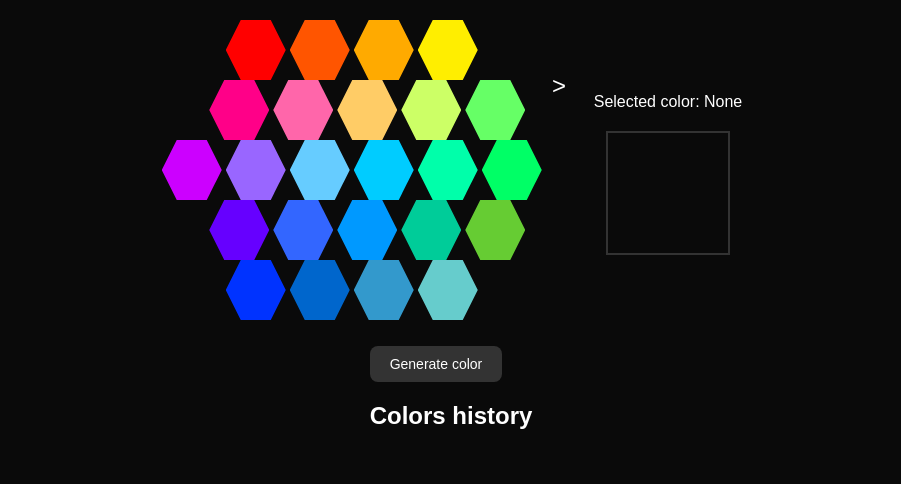
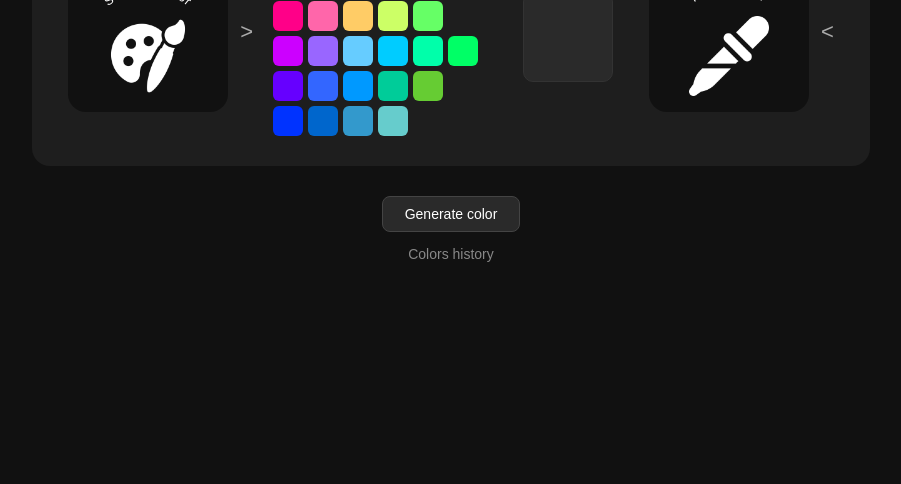
Before and after one commit to dinozemcev12/palitracolor, a plain HTML site: page index.html in a window 1280 px wide. Shown: the part 316-800 px from the top of the page, without its empty margins (189-1090 px from the left). Drawn offline with Linux system fonts and the light colour scheme.

Commit message:
Update CSS styles

```diff
--- a/index.html
+++ b/index.html
@@ -8,8 +8,11 @@
 </head>
 <body>
 
-<div class="box">
-  <svg class="arc-text" viewBox="0 0 160 80" width="150">
+<div class="app">
+
+    <div class="left-panel">
+        <div class="card select-card">
+            <svg class="arc-text" viewBox="0 0 160 80" width="140">
                 <path id="curve" d="M 20,70 A 70,70 0 0,1 140,70" fill="none"/>
                 <text font-size="14" fill="white" font-family="sans-serif" font-weight="500" letter-spacing="1">
                     <textPath href="#curve" startOffset="50%" text-anchor="middle">Select a color</textPath>
@@ -18,18 +21,39 @@
             <img src="color-palette.png" class="palette-icon" alt="Palette">
         </div>
         <span class="arrow">&#62;</span>
+    </div>
 
+    <div class="main">
         <h1>Hex Color Picker</h1>
         <div class="container">
             <div id="palette"></div>
             <div class="info">
-        <p>Selected color: <span id="color">None</span></p>
+                <p class="info-label">Selected color: <span id="color">None</span></p>
                 <div id="preview"></div>
             </div>
         </div>
-<div>
+    </div>
+
+    <div class="right-panel">
+        <div class="card pick-card">
+            <svg class="arc-text" viewBox="0 0 160 80" width="140">
+                <path id="curve2" d="M 20,70 A 70,70 0 0,1 140,70" fill="none"/>
+                <text font-size="14" fill="white" font-family="sans-serif" font-weight="500" letter-spacing="1">
+                    <textPath href="#curve2" startOffset="50%" text-anchor="middle">Pick a color</textPath>
+                </text>
+            </svg>
+            <img src="color-picker.png" class="pick-icon" alt="Eyedropper">
+        </div>
+        <span class="arrow left-arrow">&#60;</span>
+    </div>
+
+</div>
+
+<div class="bottom">
     <button>Generate color</button>
-    <div id="hiscolors"><h2>Colors history</h2></div>
+    <div id="hiscolors">
+        <h2>Colors history</h2>
+    </div>
 </div>
 
 <script src="script.js"></script>
--- a/script.js
+++ b/script.js
@@ -1,34 +1,82 @@
-const colors=[
-    ["#ff0000","#ff5500","#ffaa00","#ffee00"],
-    ["#ff0088","#ff66aa","#ffcc66","#ccff66","#66ff66"],
-    ["#cc00ff","#9966ff","#66ccff","#00ccff","#00ffaa","#00ff66"],
-    ["#6600ff","#3366ff","#0099ff","#00cc99","#66cc33"],
-    ["#0033ff","#0066cc","#3399cc","#66cccc"]
-    ];
+const colors = [
+    ["#ff0000", "#ff5500", "#ffaa00", "#ffee00"],
+    ["#ff0088", "#ff66aa", "#ffcc66", "#ccff66", "#66ff66"],
+    ["#cc00ff", "#9966ff", "#66ccff", "#00ccff", "#00ffaa", "#00ff66"],
+    ["#6600ff", "#3366ff", "#0099ff", "#00cc99", "#66cc33"],
+    ["#0033ff", "#0066cc", "#3399cc", "#66cccc"]
+];
 
-    const palette=document.getElementById("palette");
-    const preview=document.getElementById("preview");
-    const text=document.getElementById("color");
+const palette = document.getElementById("palette");
+const preview = document.getElementById("preview");
+const text = document.getElementById("color");
+const generateBtn = document.querySelector("button");
+const histList = document.createElement("div");
+histList.id = "histList";
+document.getElementById("hiscolors").appendChild(histList);
 
-    colors.forEach((list,index)=>{
-     const row=document.createElement("div");
-     row.className="row";
-     if(index%2) row.classList.add("offset");
+let history = [];
 
-     list.forEach(color=>{
-       const hex=document.createElement("div");
-       hex.className="hex";
-       hex.style.background=color;
+function generateRandomHex() {
+    const chars = "0123456789ABCDEF";
+    let hex = "#";
+    for (let i = 0; i < 6; i++) {
+        hex += chars[Math.floor(Math.random() * 16)];
+    }
+    return hex;
+}
 
-       hex.addEventListener("click",()=>{
-          document.querySelectorAll(".hex").forEach(h=>h.classList.remove("selected"));
-          hex.classList.add("selected");
-          preview.style.background=color;
-          text.textContent=color;
-       });
+function addToHistory(color) {
+    history.unshift(color);
+    if (history.length > 20) {
+        history.pop();
+    }
+    renderHistory();
+}
 
-       row.appendChild(hex);
-     });
+function renderHistory() {
+    histList.innerHTML = "";
+    history.forEach(color => {
+        const sq = document.createElement("div");
+        sq.className = "hist-sq";
+        sq.style.background = color;
+        sq.title = color;
+        sq.addEventListener("click", () => selectColor(color));
+        histList.appendChild(sq);
+    });
+}
 
-     palette.appendChild(row);
+function selectColor(color) {
+    document.querySelectorAll(".hex").forEach(h => h.classList.remove("selected"));
+    preview.style.background = color;
+    text.textContent = color;
+    addToHistory(color);
+}
+
+colors.forEach((list, index) => {
+    const row = document.createElement("div");
+    row.className = "row";
+    if (index % 2) {
+        row.classList.add("offset");
+    }
+
+    list.forEach(color => {
+        const hex = document.createElement("div");
+        hex.className = "hex";
+        hex.style.background = color;
+
+        hex.addEventListener("click", () => selectColor(color));
+
+        row.appendChild(hex);
     });
+
+    palette.appendChild(row);
+});
+
+generateBtn.addEventListener("click", () => {
+    const newColor = generateRandomHex();
+    preview.style.background = newColor;
+    text.textContent = newColor;
+    addToHistory(newColor);
+});
+
+renderHistory();
--- a/style.css
+++ b/style.css
@@ -1,29 +1,53 @@
+* {
+    box-sizing: border-box;
+    margin: 0;
+    padding: 0;
+}
+
 body {
     font-family: sans-serif;
+    background: #111;
     color: #fff;
-    background: #0A0A0A;
+    min-height: 100vh;
     display: flex;
+    flex-direction: column;
+    align-items: center;
     justify-content: center;
-    align-items: center;
-    height: 100vh;
-    margin: 0;
-    flex-direction: column;
-    gap: 20px;
+    gap: 30px;
+    padding: 20px;
 }
 
-.box {
-  width: 170px;
-  height: 170px;
-  background-color: #1C1C1C;
-  border-radius: 22px;
+/* top section */
+.app {
+    display: flex;
+    align-items: center;
+    gap: 20px;
+    background: #1e1e1e;
+    border-radius: 18px;
+    padding: 30px 36px;
+}
+
+/* side panels with card + arrow */
+.left-panel,
+.right-panel {
+    display: flex;
+    align-items: center;
+    gap: 12px;
+}
+
+.card {
+    width: 160px;
+    height: 160px;
+    background: #111;
+    border-radius: 18px;
     display: flex;
     flex-direction: column;
     align-items: center;
     justify-content: flex-end;
-  padding-bottom: 18px;
+    padding-bottom: 16px;
     position: relative;
-  box-shadow: 0 4px 12px rgba(0,0,0,0.4);
     overflow: hidden;
+    cursor: pointer;
 }
 
 .arc-text {
@@ -33,74 +57,160 @@ body {
     transform: translateX(-50%);
 }
 
-.palette-icon {
-  width: 90px;
-  height: 90px;
+.palette-icon,
+.pick-icon {
+    width: 80px;
+    height: 80px;
     object-fit: contain;
-  margin-bottom: 4px;
 }
 
 .arrow {
-  color: #ffffff;
-  font-size: 24px;
-  position: absolute;
-  right: calc(50% - 115px);
-  top: calc(50% - 12px);
+    font-size: 22px;
+    color: #aaa;
     user-select: none;
 }
 
+/* main middle section */
+.main {
+    display: flex;
+    flex-direction: column;
+    align-items: center;
+    gap: 16px;
+}
+
+.main h1 {
+    font-size: 18px;
+    font-weight: 500;
+    color: #ddd;
+}
+
+.container {
+    display: flex;
+    gap: 30px;
+    align-items: flex-start;
+}
+
+/* color grid */
 #palette {
     display: flex;
     flex-direction: column;
-    align-items: center;
+    gap: 5px;
 }
 
 .row {
     display: flex;
-    margin-top: -12px;
+    gap: 5px;
 }
 
-.offset {
-    margin-left: 31px;
+.sq {
+    width: 30px;
+    height: 30px;
+    border-radius: 6px;
+    cursor: pointer;
+    border: 2px solid transparent;
+    transition: transform 0.12s, border-color 0.12s;
+}
+
+.sq:hover {
+    transform: scale(1.15);
+}
+
+.sq.selected {
+    border-color: #fff;
 }
 
 .hex {
-    width: 60px;
-    height: 68px;
-    margin: 2px;
-    clip-path: polygon(25% 6%, 75% 6%, 100% 50%, 75% 94%, 25% 94%, 0% 50%);
+    width: 30px;
+    height: 30px;
+    border-radius: 6px;
     cursor: pointer;
-    transition: 0.2s;
+    border: 2px solid transparent;
+    transition: transform 0.12s, border-color 0.12s;
 }
 
 .hex:hover {
-    transform: scale(1.1);
+    transform: scale(1.15);
 }
 
-.selected {
-    outline: 4px solid #000;
+.hex.selected {
+    border-color: #fff;
+}
+
+/* preview + label */
+.info {
+    display: flex;
+    flex-direction: column;
+    align-items: center;
+    gap: 10px;
+}
+
+.info-label {
+    font-size: 13px;
+    color: #888;
+}
+
+.info-label span {
+    color: #fff;
+    font-family: monospace;
 }
 
 #preview {
-    width: 120px;
-    height: 120px;
-    margin: 20px auto;
-    border: 2px solid #333;
+    width: 90px;
+    height: 90px;
+    border-radius: 10px;
+    border: 1px solid #333;
+    background: #2a2a2a;
+    transition: background 0.2s;
 }
 
-.container {
+/* bottom section */
+.bottom {
     display: flex;
-    justify-content: center;
+    flex-direction: column;
     align-items: center;
-    gap: 50px;
+    gap: 14px;
 }
 
 button {
-    padding: 10px 20px;
+    padding: 9px 22px;
+    background: #2a2a2a;
+    color: #fff;
+    border: 1px solid #444;
+    border-radius: 8px;
+    cursor: pointer;
+    font-size: 14px;
+    transition: background 0.15s;
+}
+
+button:hover {
     background: #333;
-    color: white;
-    border: none;
+}
+
+#hiscolors h2 {
+    font-size: 14px;
+    font-weight: 500;
+    color: #888;
+    margin-bottom: 8px;
+    text-align: center;
+}
+
+#histList {
+    display: flex;
+    flex-wrap: wrap;
+    gap: 5px;
+    justify-content: center;
+    max-width: 320px;
+}
+
+.hist-sq {
+    width: 24px;
+    height: 24px;
+    border-radius: 5px;
     cursor: pointer;
-    border-radius: 8px;
-    font-size: 14px;
+    border: 1px solid #333;
+    transition: transform 0.1s;
 }
+
+.hist-sq:hover {
+    transform: scale(1.2);
+}
```
Lines whose indentation alone changed are shown as unchanged.
